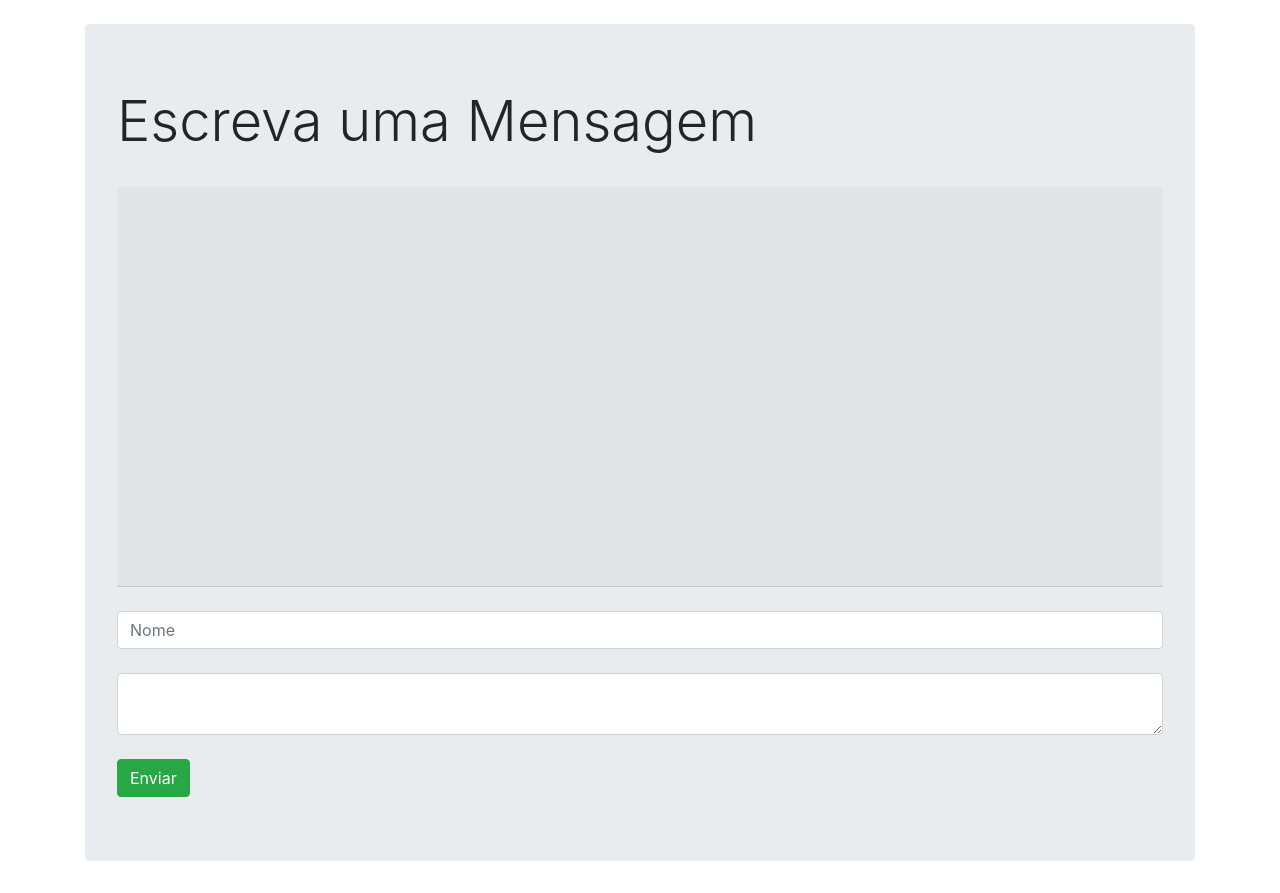
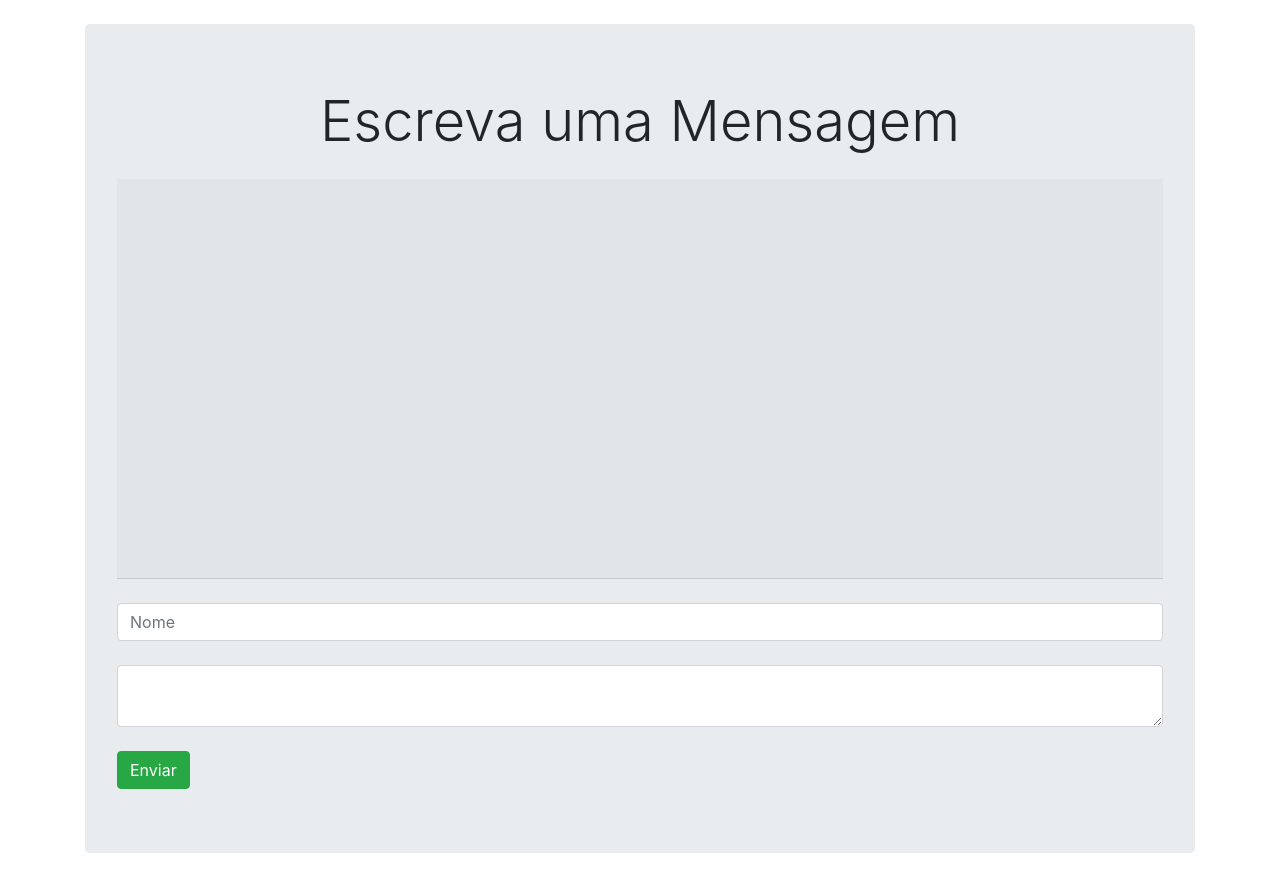
Before and after one commit to Luskan777/ezops-test-lucas, a website: page index.html in a window 1280 px wide. Drawn offline with nearby package versions, Linux system fonts and the light colour scheme; no server answers.

Commit message:
Adicionando css

```diff
--- /dev/null
+++ b/assets/style.css
@@ -0,0 +1,4 @@
+.display-4{
+
+    text-align: center;
+}
--- a/index.html
+++ b/index.html
@@ -11,7 +11,9 @@
 <div class="container">
    <br>
       <div class="jumbotron">
-            <h1 class="display-4">Escreva uma Mensagem  </h1>
+         <div class="display-4" style="text-align:center"
+         <h1>Escreva uma Mensagem</h1>
+         </div>
             <br>
                <div class="card-header" id="messages" style="overflow-y: scroll !important; height:400px !important;" >
 
```
